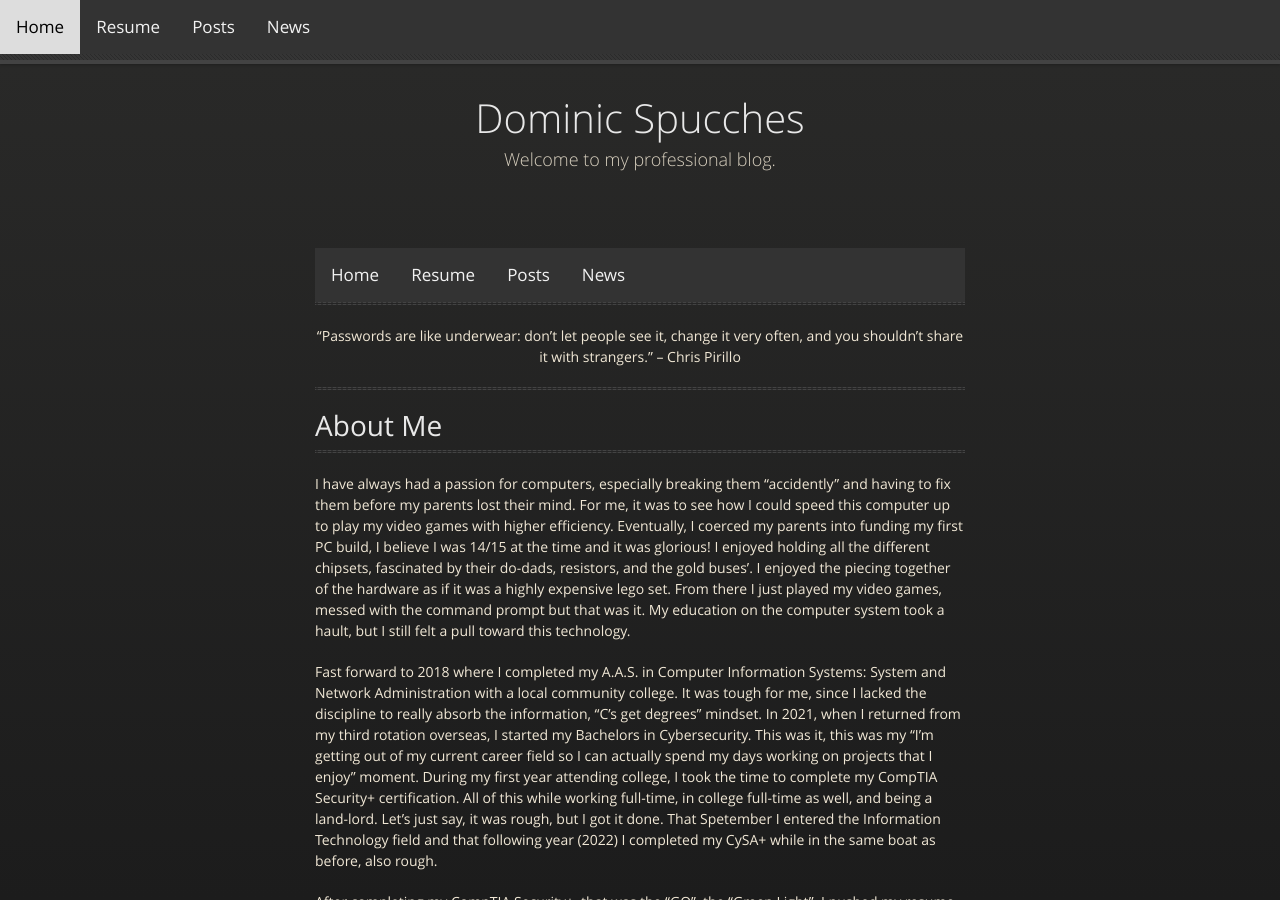
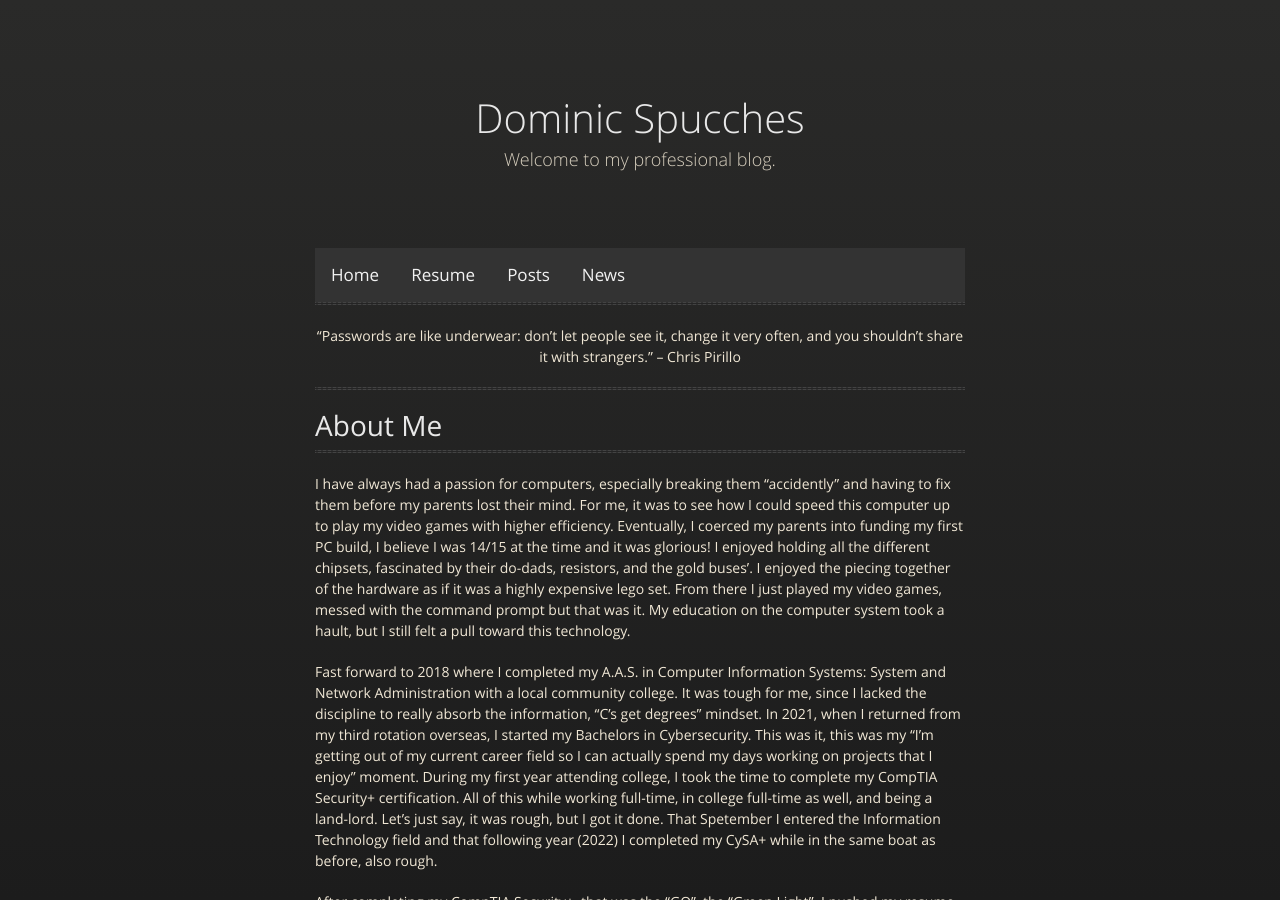
Before and after one commit to dspucches/dspucches.github.io, a Jekyll site: the page built from index.md, in a window 1280 px wide and 900 px high. Built offline with Jekyll 4.4.1, drawn with Linux system fonts in a browser that asks for light colours; nearby versions of some CDN libraries.

Commit message:
mobile friendly

```diff
--- a/_layouts/default.html
+++ b/_layouts/default.html
@@ -14,22 +14,13 @@
   </head>
   <body>
     <div id="page-container">
-          <div id="header" align="center">
-              <div class="topnav" id="myTopnav">
-                <a href="https://dspucches.github.io">Home</a>
-                <a href="https://dspucches.github.io/2023/02/22/resume.html">Resume</a>
-                <a href="https://dspucches.github.io/2023/02/22/posts.html">Posts</a>
-                <a href="https://dspucches.github.io/2023/03/07/news.html">News</a>
-                <a href="javascript:void(0);" class="icon" onclick="myFunction()"><i class="fa fa-bars"></i></a>
-              </div>
-          </div><!-- end header -->
       <div class="wrapper">
       <section>
         <div id="title">
           <h1>{{ site.title | default: site.github.repository_name }}</h1>
           <p>{{ site.description | default: site.github.project_tagline }}</p>
         </div>
-        <div class="topnav" id="myTopnav">
+        <div class="topnav" id="myTopnav" align="center">
             <a href="https://dspucches.github.io">Home</a>
             <a href="https://dspucches.github.io/2023/02/22/resume.html">Resume</a>
             <a href="https://dspucches.github.io/2023/02/22/posts.html">Posts</a>
```
